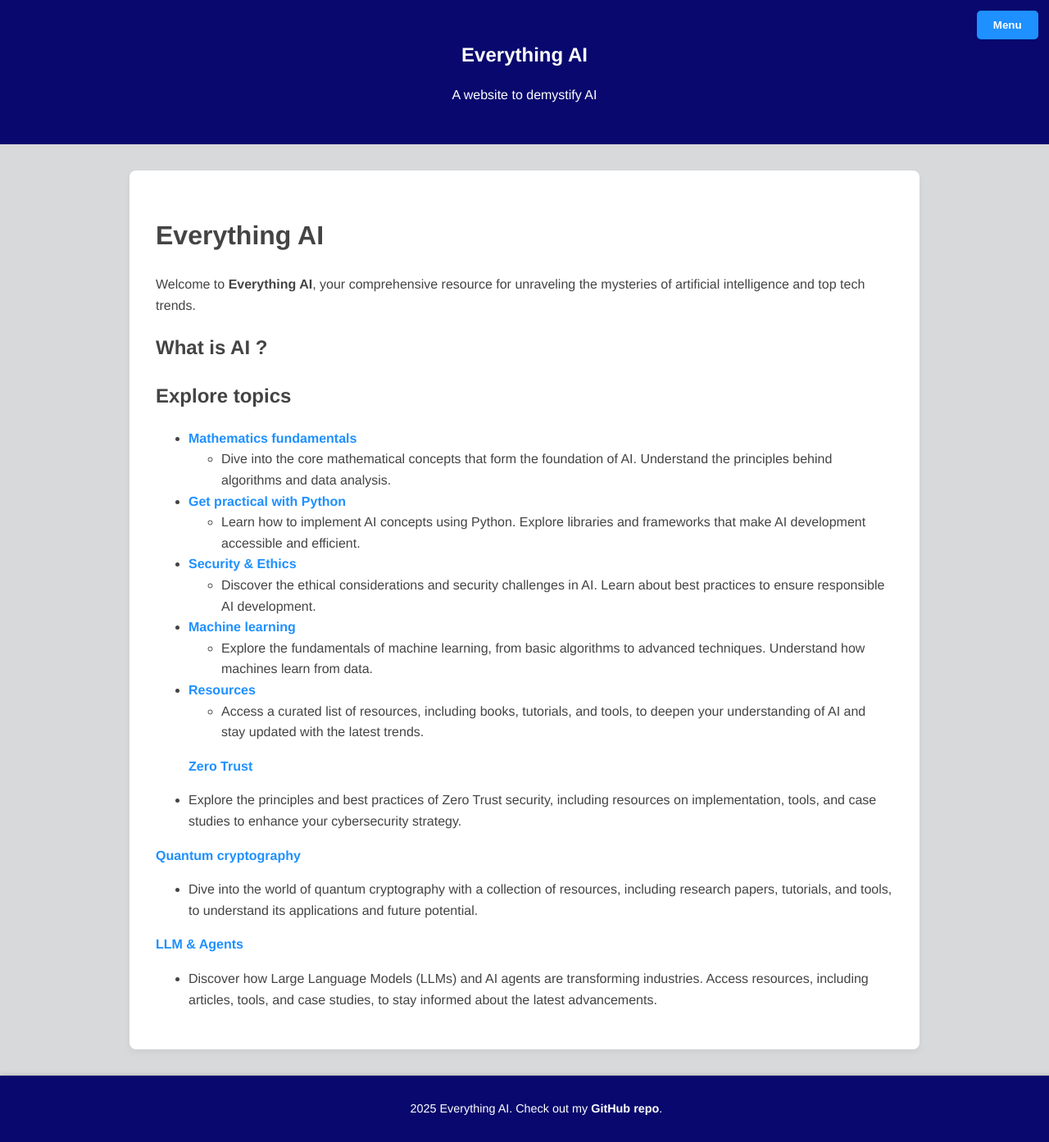
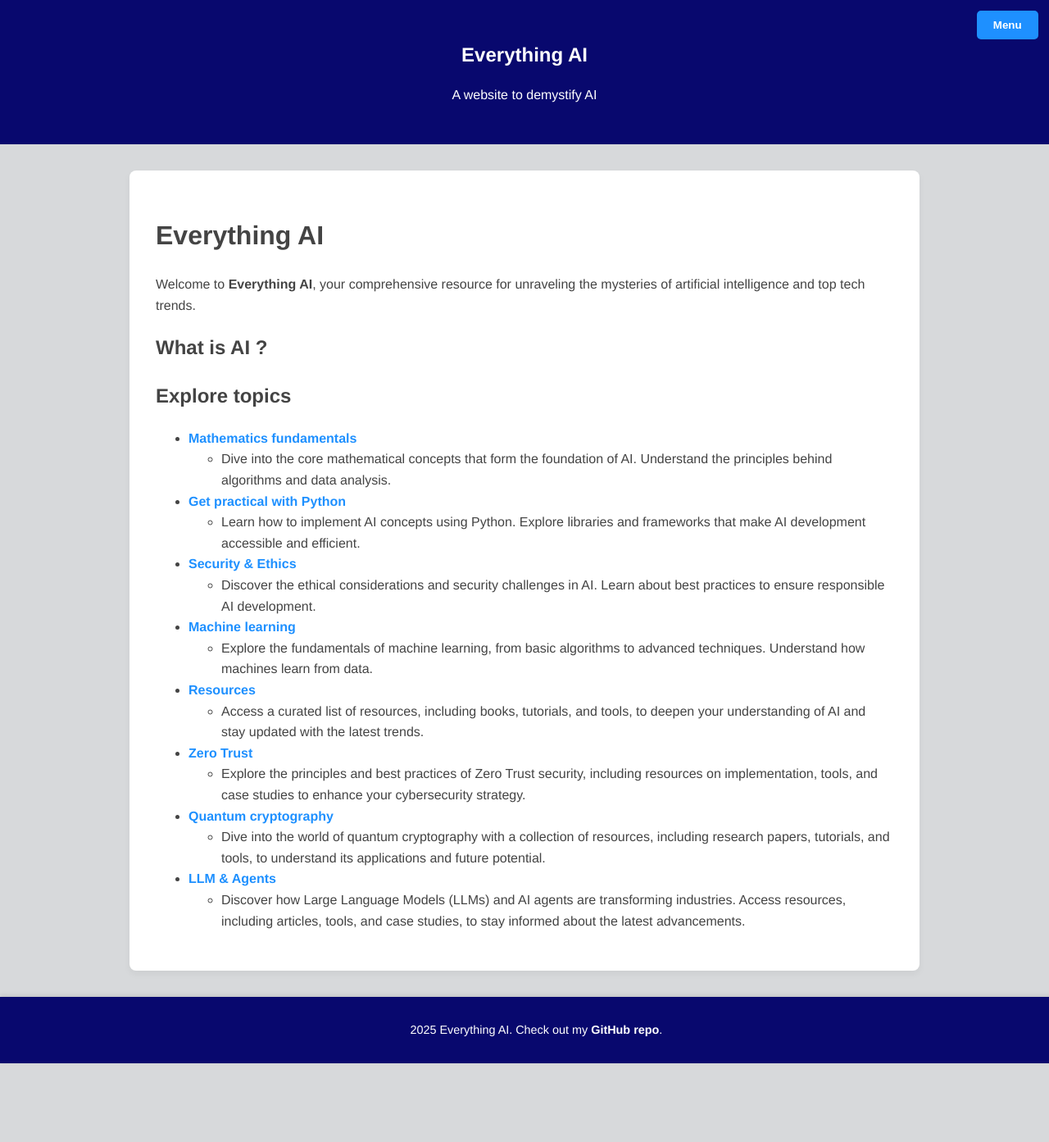
Before and after one commit to ai-paradox/ai-paradox.github.io, a Jekyll site: the page built from index.md, in a window 1280 px wide. Shown: the whole page at 82% size. Built offline with Jekyll 4.4.1, drawn with Linux system fonts in a browser that asks for light colours; after the commit the page ends 1297 px from its top, so only the background shows below that.

```diff
--- a/index.md
+++ b/index.md
@@ -26,11 +26,11 @@ Welcome to **Everything AI**, your comprehensive resource for unraveling the mys
 - **[Resources](resources.md)**
   - Access a curated list of resources, including books, tutorials, and tools, to deepen your understanding of AI and stay updated with the latest trends.
 
-  **[Zero Trust](zerotrust.md)**
-- Explore the principles and best practices of Zero Trust security, including resources on implementation, tools, and case studies to enhance your cybersecurity strategy.
+- **[Zero Trust](zerotrust.md)**
+  - Explore the principles and best practices of Zero Trust security, including resources on implementation, tools, and case studies to enhance your cybersecurity strategy.
 
-**[Quantum cryptography](quantum.md)**
-- Dive into the world of quantum cryptography with a collection of resources, including research papers, tutorials, and tools, to understand its applications and future potential.
+- **[Quantum cryptography](quantum.md)**
+  - Dive into the world of quantum cryptography with a collection of resources, including research papers, tutorials, and tools, to understand its applications and future potential.
 
-**[LLM & Agents](llm.md)**
-- Discover how Large Language Models (LLMs) and AI agents are transforming industries. Access resources, including articles, tools, and case studies, to stay informed about the latest advancements.
+- **[LLM & Agents](llm.md)**
+  - Discover how Large Language Models (LLMs) and AI agents are transforming industries. Access resources, including articles, tools, and case studies, to stay informed about the latest advancements.
```
